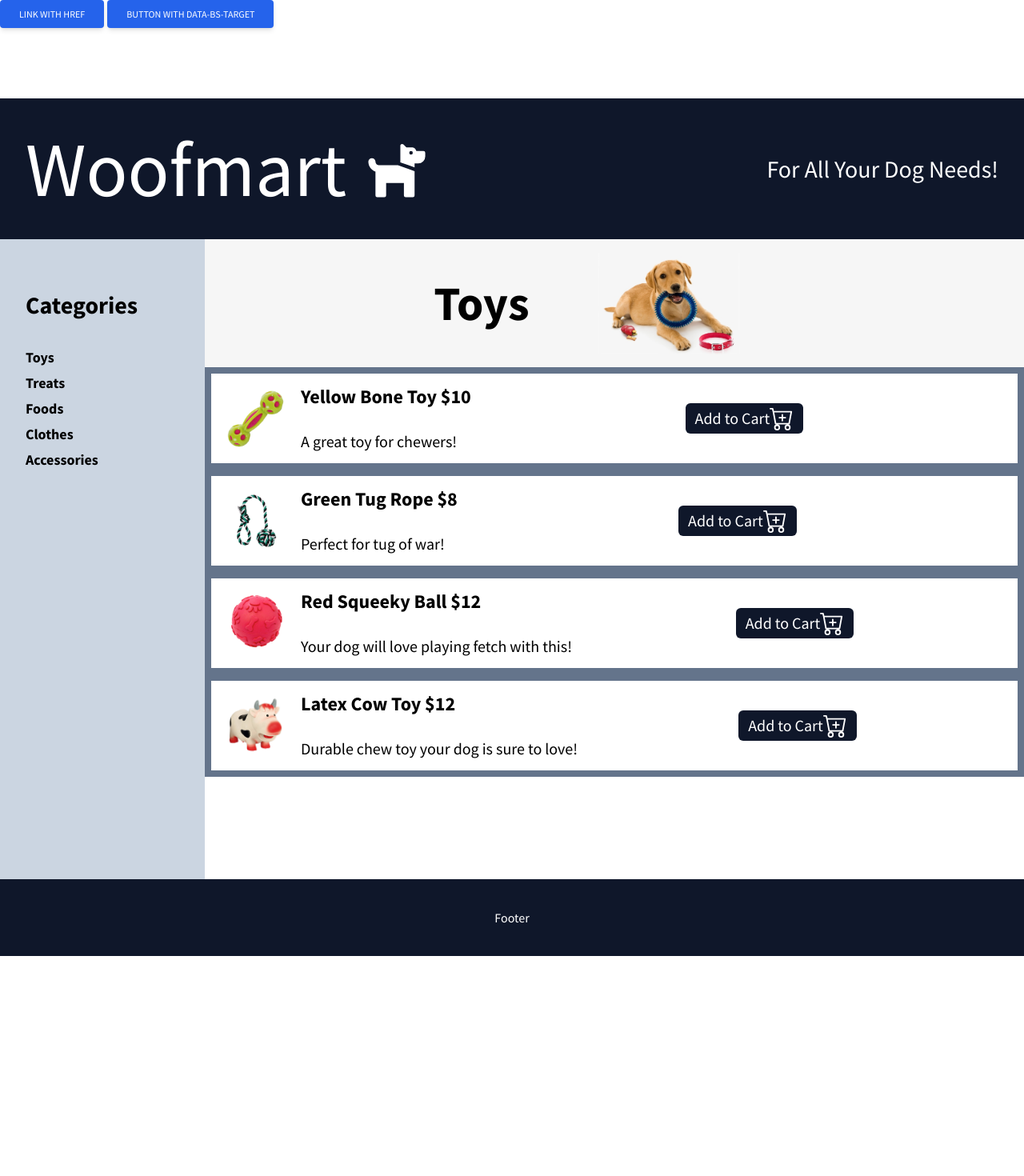
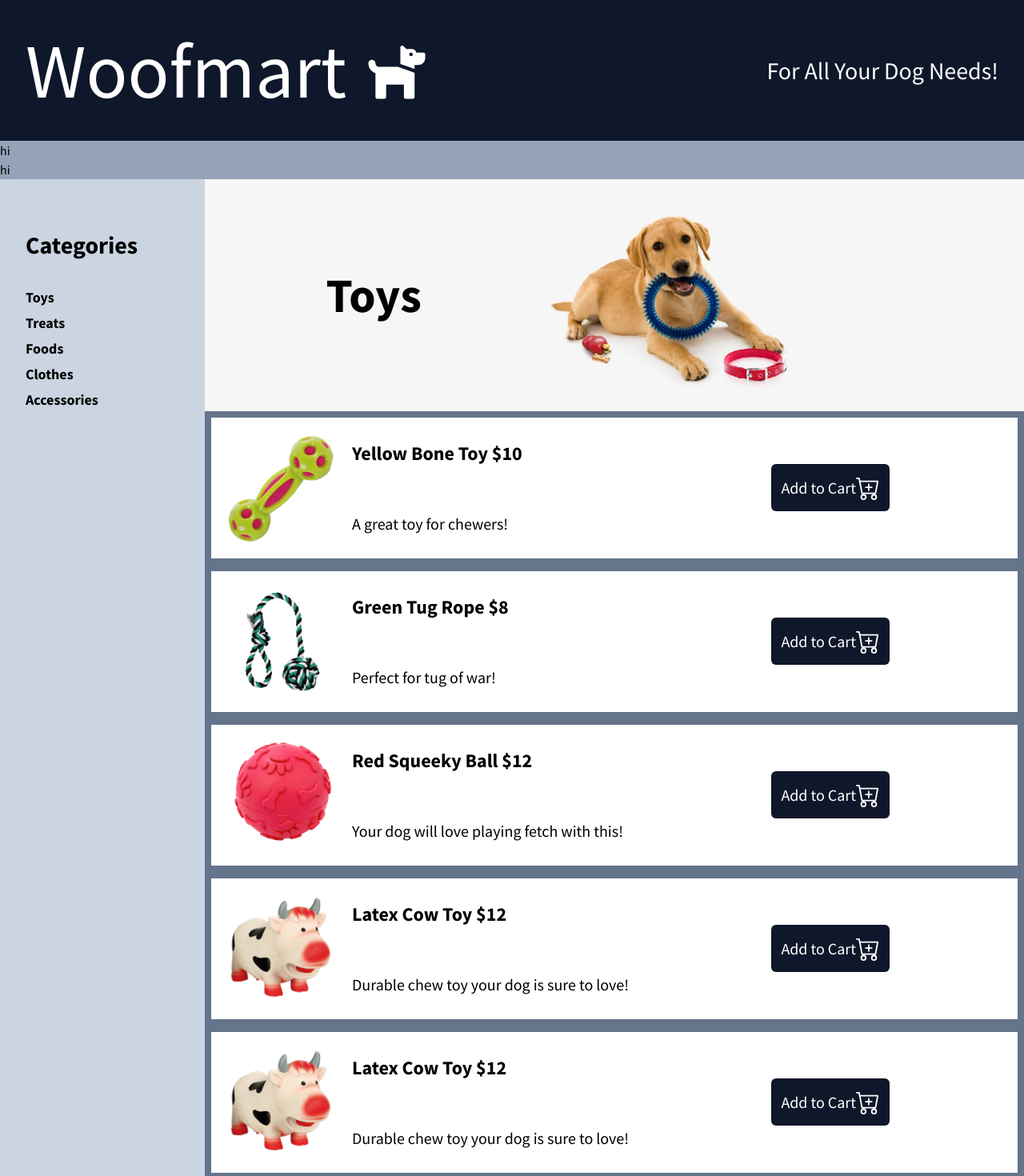
Before and after one commit to hamrajk/cart-app, a Next.js app: page / in a window 1280 px wide. Shown: the top 1470 px of the page at 80% size. Before the commit the page ends 1195 px from the top, so only its background shows below. Built offline with nearby package versions, Linux system fonts and the light colour scheme; what tw-elements would draw is missing.

Commit message:
Fixed formatting and got cart items to display correctly with scoll

```diff
--- a/components/Banner.js
+++ b/components/Banner.js
@@ -1,8 +1,8 @@
 export default function Banner() {
   return (
-    <div className="flex h-1/5 bg-[#f6f6f6] justify-center items-center">
+    <div className="flex h-1/6 bg-[#f6f6f6] justify-center items-center">
       <h1 className="text-6xl p-2 font-semibold">Toys</h1>
-      <img className="h-full" src="dog-playing.png" />
+      <img className="flex h-full" src="dog-playing.png" />
     </div>
   );
 }
--- a/components/ItemPanel.js
+++ b/components/ItemPanel.js
@@ -3,7 +3,7 @@ import { BsCartPlus } from "react-icons/bs";
 export default function ItemPanel({ product }) {
   console.log(product);
   return (
-    <div className="h-1/5  bg-white border-slate-500 border-8	flex">
+    <div className="h-48 bg-white border-slate-500 border-8 flex">
       <img src={product.image} className="h-full p-5" />
       <div className="flex flex-col">
         <div className="my-auto text-2xl font-semibold">
@@ -11,7 +11,7 @@ export default function ItemPanel({ product }) {
         </div>
         <div className=" my-auto text-xl font-medium">{product.desc}</div>
       </div>
-      <div className="p-3 rounded-md relative top-1/3 h-1/3 bg-slate-900 text-white text-xl flex items-center ml-auto mr-auto">
+      <div className="p-3 rounded-md relative top-1/3 h-1/3 bg-slate-900 text-white text-xl flex items-center ml-auto mr-40 ">
         <button>Add to Cart</button>
         <BsCartPlus className="text-3xl" />
       </div>
--- a/data.js
+++ b/data.js
@@ -28,6 +28,27 @@ const data = {
       desc: "Durable chew toy your dog is sure to love!",
       image: "/toys/toy4.png",
     },
+    {
+      id: "5",
+      name: "Latex Cow Toy",
+      price: 12,
+      desc: "Durable chew toy your dog is sure to love!",
+      image: "/toys/toy4.png",
+    },
+    {
+      id: "6",
+      name: "Latex Cow Toy",
+      price: 12,
+      desc: "Durable chew toy your dog is sure to love!",
+      image: "/toys/toy4.png",
+    },
+    {
+      id: "7",
+      name: "Latex Cow Toy",
+      price: 12,
+      desc: "Durable chew toy your dog is sure to love!",
+      image: "/toys/toy4.png",
+    },
   ],
 };
 
--- a/package.json
+++ b/package.json
@@ -10,6 +10,8 @@
   "dependencies": {
     "next": "12.0.8",
     "react": "17.0.2",
+    "react-collapse-pane": "^2.0.1",
+    "react-collapsible": "^2.8.4",
     "react-dom": "17.0.2",
     "react-icons": "^4.3.1",
     "tw-elements": "^1.0.0-alpha9"
--- a/pages/index.js
+++ b/pages/index.js
@@ -4,6 +4,7 @@ import Header from "../components/Header";
 import ItemPanel from "../components/ItemPanel";
 import Sidebar from "../components/Sidebar";
 import data from "../data";
+import Collapsible from "react-collapsible";
 
 export default function Home() {
   const { products } = data;
@@ -20,42 +21,18 @@ export default function Home() {
           rel="stylesheet"
         />
       </Head>
-      <p class="md:space-x-1 space-y-1 md:space-y-0 mb-4">
-        <a
-          class="inline-block px-6 py-2.5 bg-blue-600 text-white font-medium text-xs leading-tight uppercase rounded shadow-md hover:bg-blue-700 hover:shadow-lg focus:bg-blue-700 focus:shadow-lg focus:outline-none focus:ring-0 active:bg-blue-800 active:shadow-lg transition duration-150 ease-in-out"
-          data-bs-toggle="collapse"
-          href="#collapseExample"
-          role="button"
-          aria-expanded="false"
-          aria-controls="collapseExample"
-        >
-          Link with href
-        </a>
-        <button
-          class="inline-block px-6 py-2.5 bg-blue-600 text-white font-medium text-xs leading-tight uppercase rounded shadow-md hover:bg-blue-700 hover:shadow-lg focus:bg-blue-700 focus:shadow-lg focus:outline-none focus:ring-0 active:bg-blue-800 active:shadow-lg transition duration-150 ease-in-out"
-          type="button"
-          data-bs-toggle="collapse"
-          data-bs-target="#collapseExample"
-          aria-expanded="false"
-          aria-controls="collapseExample"
-        >
-          Button with data-bs-target
-        </button>
-      </p>
-      <div class="collapse" id="collapseExample">
-        <div class="block p-6 rounded-lg shadow-lg bg-white">
-          Some placeholder content for the collapse component. This panel is
-          hidden by default but revealed when the user activates the relevant
-          trigger.
-        </div>
+
+      <Header />
+      <div className="flex flex-col justify-end  bg-slate-400">
+        hi
+        <p>hi</p>
       </div>
-      <Header />
 
-      <div className="flex h-screen">
+      <div className="flex h-full">
         <Sidebar />
-        <div className="w-4/5 flex-col min-h-fit">
+        <div className="w-4/5 flex flex-col ">
           <Banner />
-          <div className="flex-col h-4/5 ">
+          <div className="flex flex-col">
             {products.map((product) => (
               <ItemPanel key={product.id} product={product} />
             ))}
```
Also changed, not shown: 1 other file (tests, documents, lock files or other folders).
